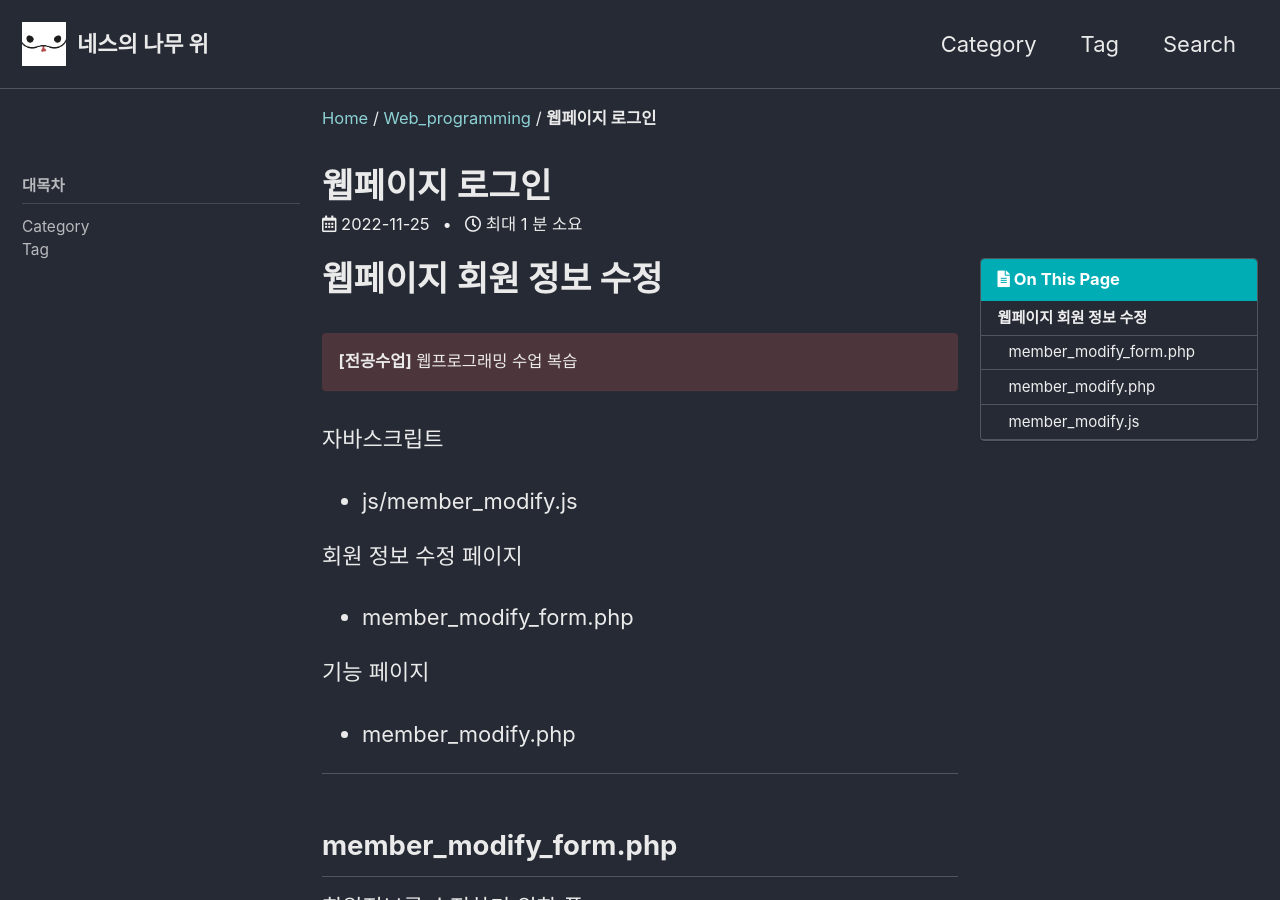
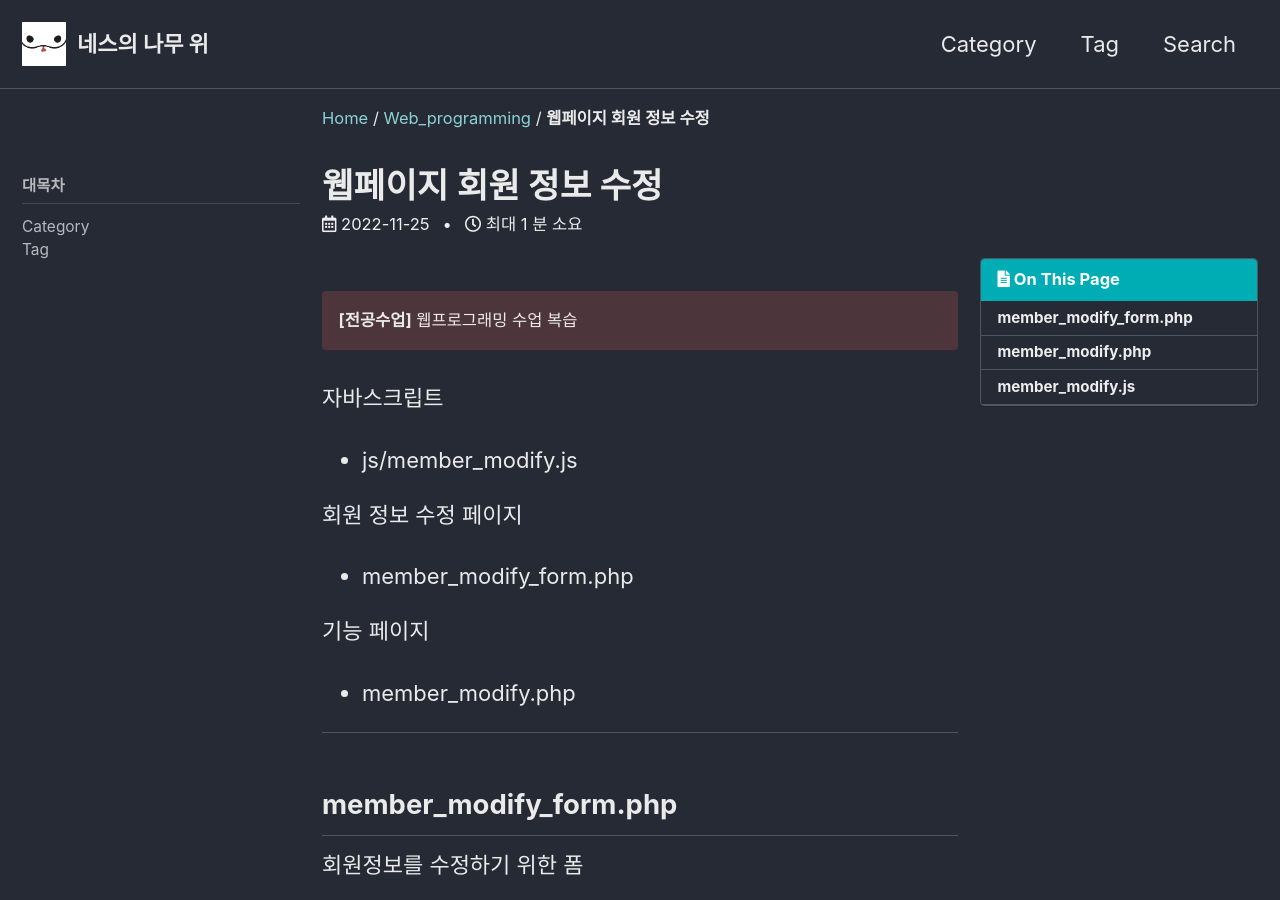
Before and after one commit to MinKimS/MinKimS.github.io, a Jekyll site: the page built from _posts/2022-11-25-memberModify.md, in a window 1280 px wide and 900 px high. Built offline with Jekyll 4.4.1, drawn with Linux system fonts in a browser that asks for light colours; cached includes are drawn as plain includes.

Commit message:
title modify

```diff
--- a/_posts/2022-11-25-memberModify.md
+++ b/_posts/2022-11-25-memberModify.md
@@ -1,5 +1,5 @@
 ---
-title: "웹페이지 로그인"
+title: "웹페이지 회원 정보 수정"
 categories: web_programming
 tags: [a_major_class, modify, php]
 toc: true
@@ -7,7 +7,6 @@ author_profile: false
 sidebar:
     nav: "docs"
 ---
-# 웹페이지 회원 정보 수정
 **[전공수업]** 웹프로그래밍 수업 복습
 {: .notice--danger}
 
```
